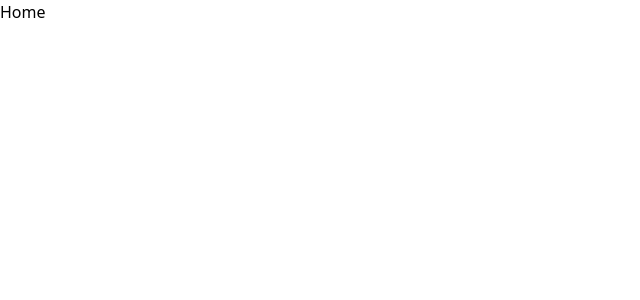
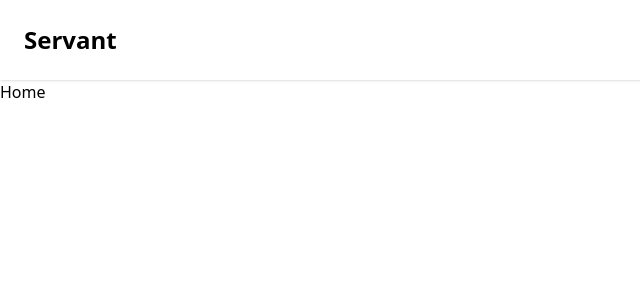
Before and after one commit to Yoni190/servant, a React app in the folder frontend/: page /home in a window 1280 px wide. Shown: the top 300 px of the page, without its empty margins (0-640 px from the left). Built offline with nearby package versions, Linux system fonts and the light colour scheme; the HTML template or start-up script is replaced by a standard one.

Commit message:
Create Header component

```diff
--- /dev/null
+++ b/frontend/src/components/Header.jsx
@@ -0,0 +1,13 @@
+import React from 'react'
+
+const Header = () => {
+  return (
+    <div>
+        <header className="bg-white shadow flex items-center p-6">
+            <h1 className="text-2xl font-bold">Servant</h1>
+        </header>
+    </div>
+  )
+}
+
+export default Header
--- a/frontend/src/pages/Home.jsx
+++ b/frontend/src/pages/Home.jsx
@@ -1,8 +1,12 @@
 import React from 'react'
+import Header from '../components/Header.jsx'
 
 const Home = () => {
   return (
-    <div>Home</div>
+    <div>
+      <Header />
+      Home
+    </div>
   )
 }
 
```
